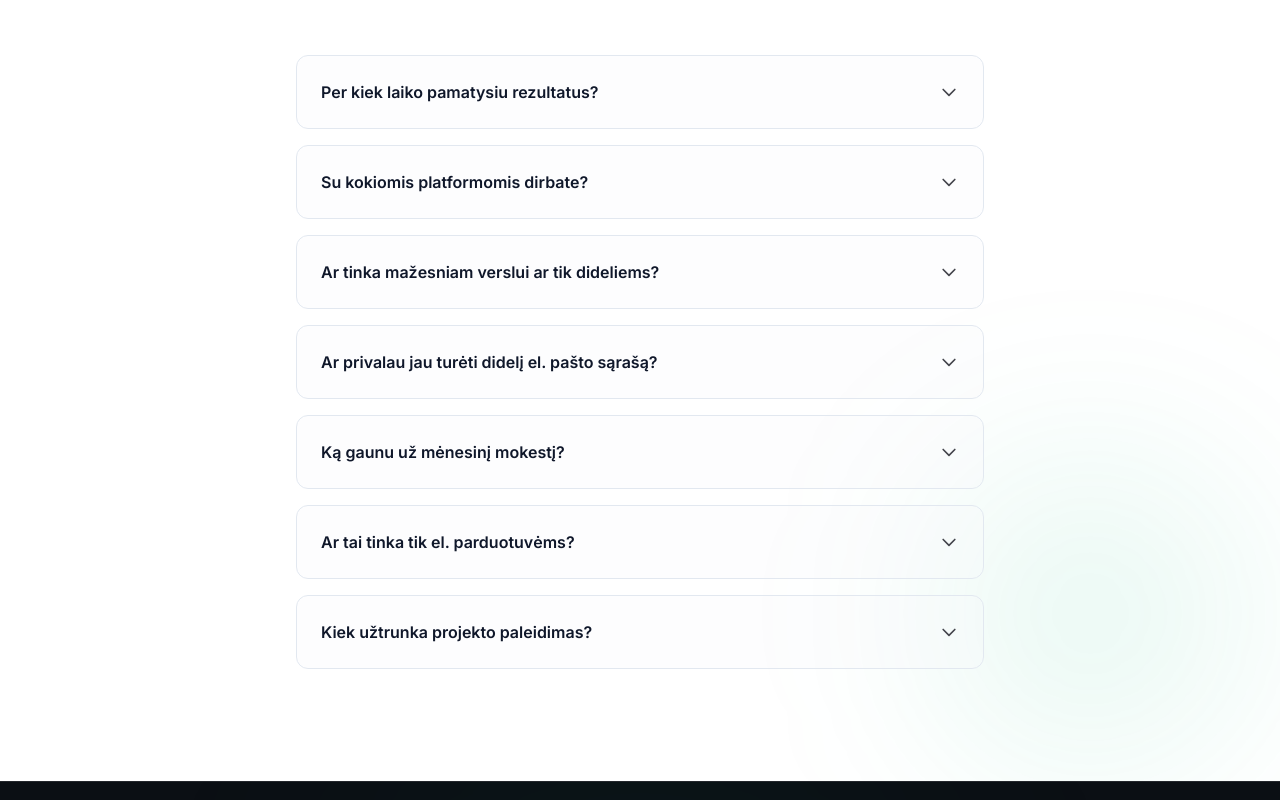
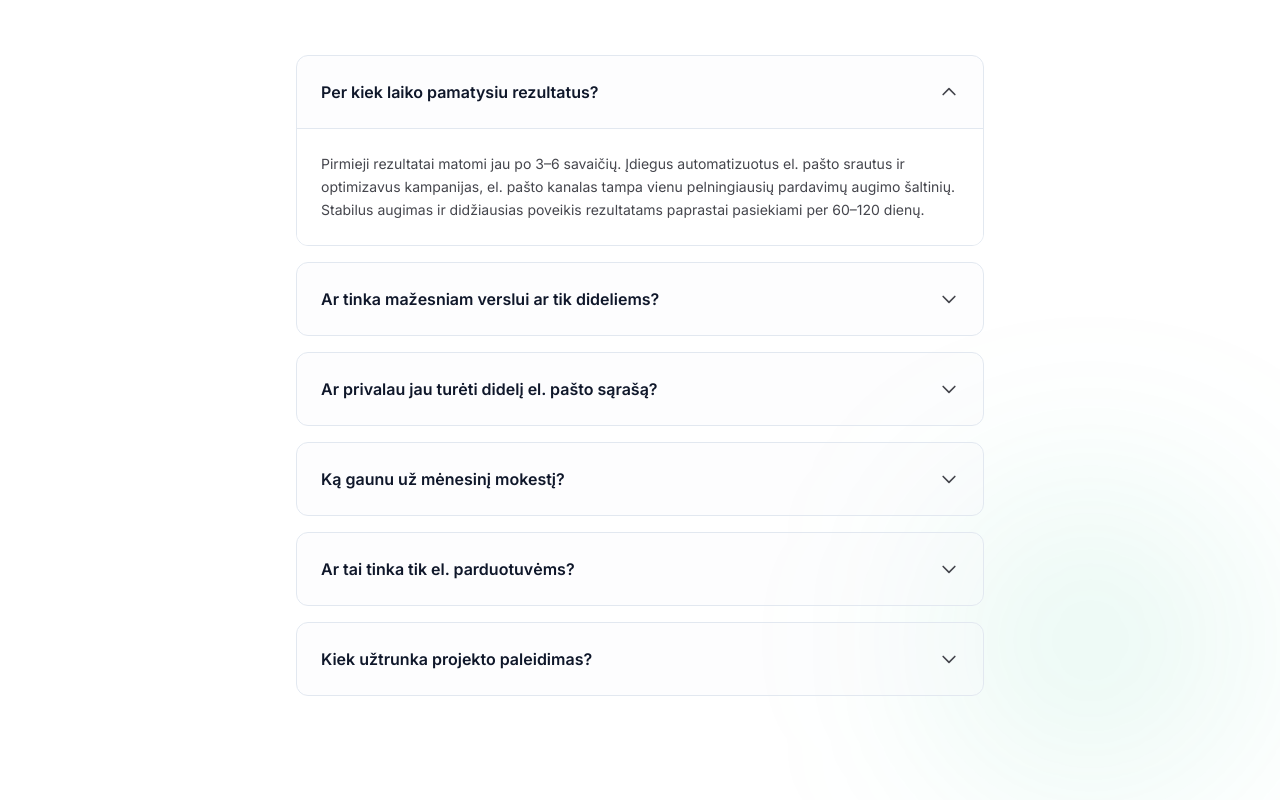
Before and after one commit to evseic/sms-retention-system, a Next.js app: page / in a window 1280 px wide. Shown: the part 5620-6420 px from the top of the page. Built offline with nearby package versions, Linux system fonts and the light colour scheme.

Commit message:
Upload src/app/page.tsx via deployment automation

```diff
--- a/src/app/page.tsx
+++ b/src/app/page.tsx
@@ -73,11 +73,7 @@ const workflowSteps = [
 const faqItems = [
   {
     question: "Per kiek laiko pamatysiu rezultatus?",
-    answer: "Pirmieji rezultatai matomi per 2-4 savaites – kai paleidžiami pagrindiniai automatizuoti srautai (welcome serija, apleisto krepšelio, po pirkimo). Stabilus +20-30% pajamų augimas iš el. pašto kanalo paprastai pasiekiamas per 60-90 dienų, kai įsibėgėja kampanijos ir segmentacija.",
-  },
-  {
-    question: "Su kokiomis platformomis dirbate?",
-    answer: "Dirbame su populiariausiomis el. pašto rinkodaros platformomis (Klaviyo, Omnisend, Mailerlite, ActiveCampaign) bei integruojame jas su visomis TVS/CRM sistemomis (Shopify, WooCommerce, Wix, custom TVS).",
+    answer: "Pirmieji rezultatai matomi jau po 3–6 savaičių. Įdiegus automatizuotus el. pašto srautus ir optimizavus kampanijas, el. pašto kanalas tampa vienu pelningiausių pardavimų augimo šaltinių. Stabilus augimas ir didžiausias poveikis rezultatams paprastai pasiekiami per 60–120 dienų.",
   },
   {
     question: "Ar tinka mažesniam verslui ar tik dideliems?",
@@ -89,7 +85,7 @@ const faqItems = [
   },
   {
     question: "Ką gaunu už mėnesinį mokestį?",
-    answer: "Už fiksuotą mokestį gaunate pilną kanalo valdymą: strategiją, techninį paruošimą (SPF/DKIM/DMARC), dizaino šablonus, tekstų kūrimą (copywriting), automatinių srautų valdymą, reguliarių kampanijų siuntimą bei kasnesines ataskaitas su rezultatų analizę.",
+    answer: "El. pašto sistema, kuri dirba jūsų pardavimams.\n\nSukuriame ir valdome visą kanalą: nuo automatinių srautų ir segmentacijos iki reguliarių kampanijų, testavimo ir rezultatų analizės.\nJūs gaunate veikiančią sistemą, kuri padeda generuoti daugiau pajamų iš esamų klientų.",
   },
   {
     question: "Ar tai tinka tik el. parduotuvėms?",
@@ -97,7 +93,7 @@ const faqItems = [
   },
   {
     question: "Kiek užtrunka projekto paleidimas?",
-    answer: "Pilnas sistemos paruošimas, techniniai pajungimai, dizaino derinimas ir pirmųjų automatinių srautų aktyvavimas užtrunka iki 7 dienų. Jūsų el. pašto kanalas pradeda nešti pajamas jau pirmąją savaitę.",
+    answer: "Pilnas sistemos paruošimas, techniniai pajungimai, dizaino suderinimas ir pirmųjų automatinių srautų aktyvavimas užtrunka iki 7 dienų. Per pirmąjį mėnesį sukuriamas tvirtas email marketingo pagrindas, o vėlesniuose etapuose dėmesys skiriamas augimui, rezultatų optimizavimui ir naujų kampanijų plėtrai.",
   },
 ];
 
@@ -195,7 +191,7 @@ export default function Home() {
   const [activeWorkflowStepIdx, setActiveWorkflowStepIdx] = useState(0);
 
   // FAQ Active Index State
-  const [openFaqIdx, setOpenFaqIdx] = useState<number | null>(null);
+  const [openFaqIdx, setOpenFaqIdx] = useState<number | null>(0);
 
   // Live Dashboard active state index
   const [activeDashboardStateIdx, setActiveDashboardStateIdx] = useState(0);
@@ -1212,10 +1208,10 @@ export default function Home() {
                 </button>
                 <div
                   className={`transition-all duration-300 overflow-hidden ${
-                    openFaqIdx === idx ? "max-h-[300px] border-t border-border-subtle" : "max-h-0"
+                    openFaqIdx === idx ? "max-h-[500px] border-t border-border-subtle" : "max-h-0"
                   }`}
                 >
-                  <p className="p-6 text-sm text-on-surface-variant leading-relaxed bg-white">
+                  <p className="p-6 text-sm text-on-surface-variant leading-relaxed bg-white whitespace-pre-line">
                     {faq.answer}
                   </p>
                 </div>
```
